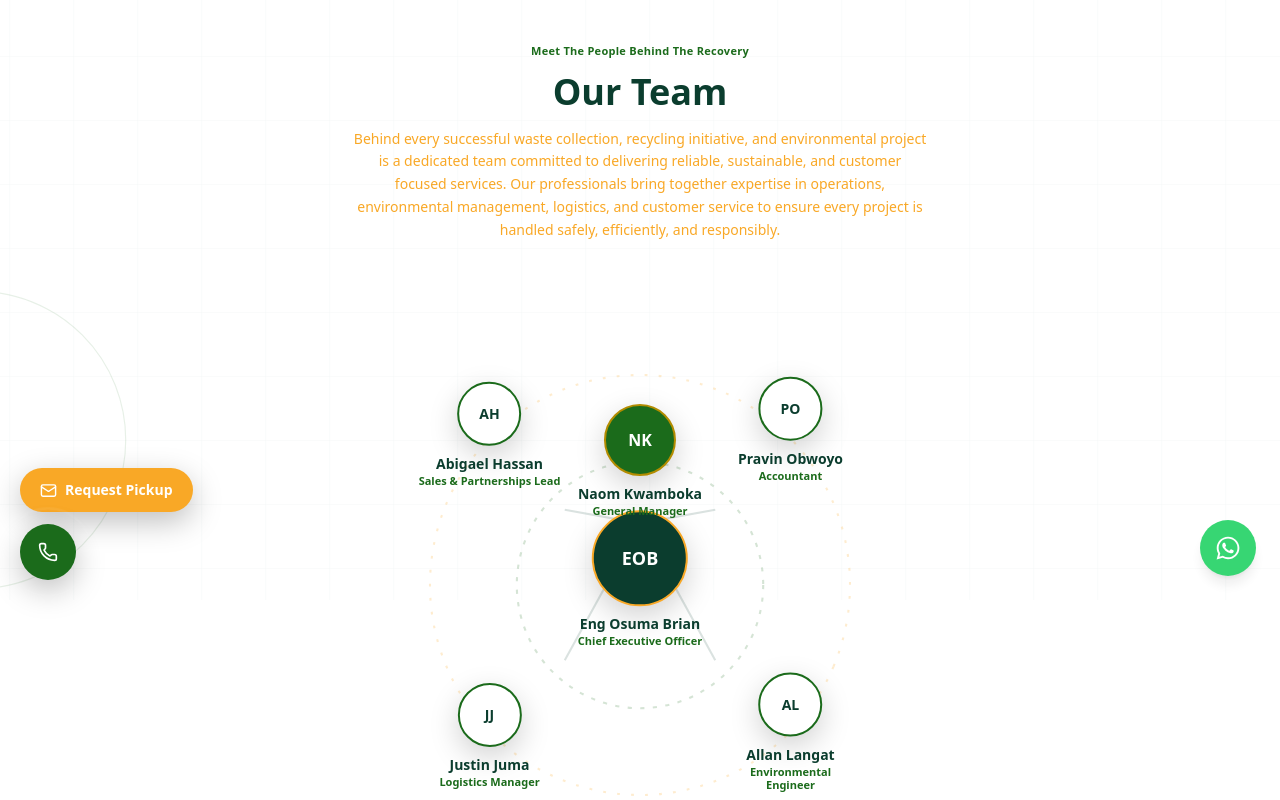
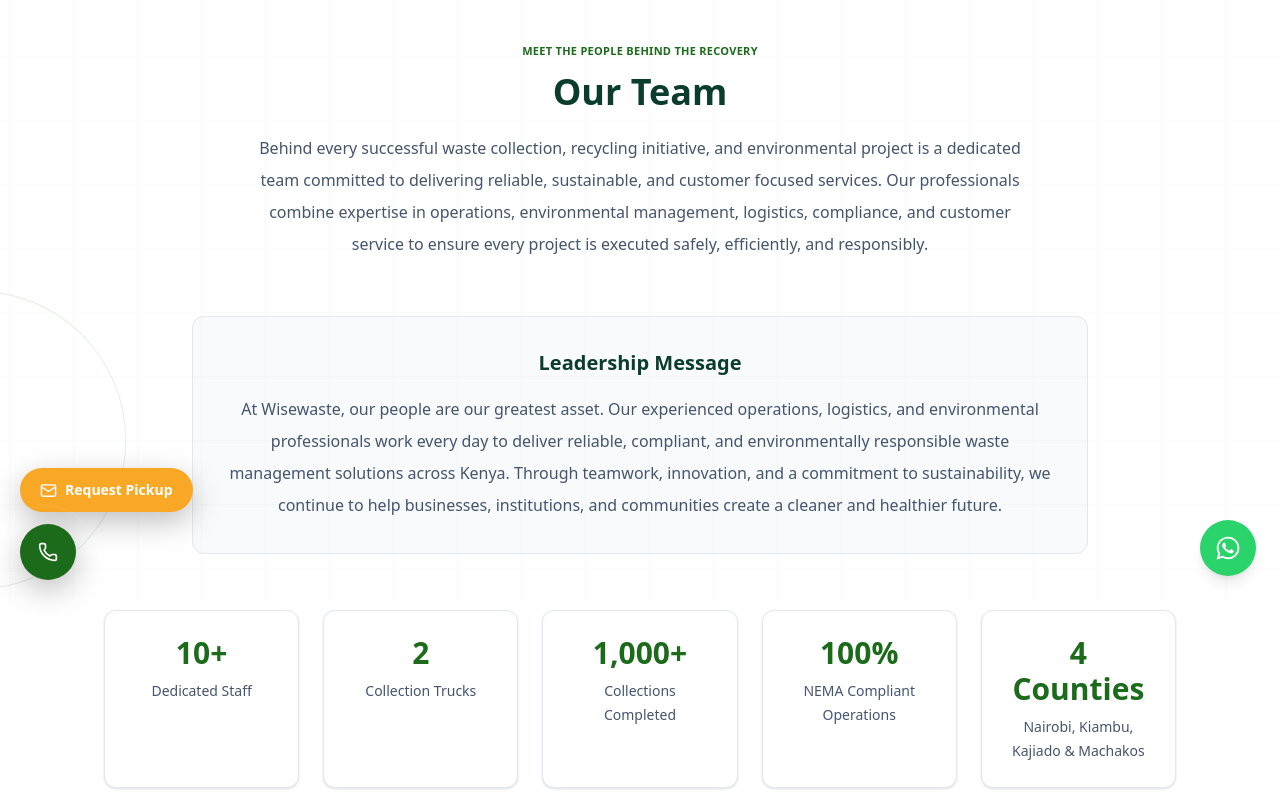
Before and after one commit to opiyodhiambo/wisewaste-revamp, a React (Vite) app: page /our-team in a window 1280 px wide. Shown: the part 200-1000 px from the top of the page. Built offline with nearby package versions, Linux system fonts and the light colour scheme.

Commit message:
redesign home page

```diff
--- a/src/pages/OurTeam.tsx
+++ b/src/pages/OurTeam.tsx
@@ -226,27 +226,116 @@
     <OurTeamBackdrop />
       <Container className="py-16 md:py-24">
   <div className="text-center">
-          <div className="text-[11px] font-semibold tracking-wide" style={{ color: GREEN }}>
+    <div
+      className="text-[11px] font-semibold tracking-wide uppercase"
+      style={{ color: GREEN }}
+    >
       Meet The People Behind The Recovery
     </div>
-          <h1 className="mt-3 text-3xl sm:text-4xl font-extrabold" style={{ color: DARK }}>
+
+    <h1
+      className="mt-3 text-3xl sm:text-4xl font-extrabold"
+      style={{ color: DARK }}
+    >
       Our Team
     </h1>
-          <p className="mt-4 max-w-xl mx-auto text-sm leading-relaxed" style={{ color: ORANGE }}>
-            Behind every successful waste collection, recycling initiative, and environmental project is a
-            dedicated team committed to delivering reliable, sustainable, and customer focused services.
-            Our professionals bring together expertise in operations, environmental management, logistics,
-            and customer service to ensure every project is handled safely, efficiently, and responsibly.
+
+    <p
+      className="mt-5 max-w-3xl mx-auto text-base leading-8 text-slate-600"
+    >
+      Behind every successful waste collection, recycling initiative, and
+      environmental project is a dedicated team committed to delivering
+      reliable, sustainable, and customer focused services. Our professionals
+      combine expertise in operations, environmental management, logistics,
+      compliance, and customer service to ensure every project is executed
+      safely, efficiently, and responsibly.
     </p>
   </div>
 
-        {/* DESKTOP / TABLET: orbital hierarchy */}
-        <div className="hidden md:block mt-16">
+  {/* Leadership Message */}
+  <motion.div
+    initial={{ opacity: 0, y: 20 }}
+    whileInView={{ opacity: 1, y: 0 }}
+    viewport={{ once: true }}
+    transition={{ duration: 0.6 }}
+    className="mt-14 max-w-4xl mx-auto rounded-xl border border-slate-200 bg-slate-50 p-8 text-center"
+  >
+    <h2
+      className="text-xl font-bold"
+      style={{ color: DARK }}
+    >
+      Leadership Message
+    </h2>
+
+    <p className="mt-4 leading-8 text-slate-600">
+      At Wisewaste, our people are our greatest asset. Our experienced
+      operations, logistics, and environmental professionals work every day to
+      deliver reliable, compliant, and environmentally responsible waste
+      management solutions across Kenya. Through teamwork, innovation, and a
+      commitment to sustainability, we continue to help businesses,
+      institutions, and communities create a cleaner and healthier future.
+    </p>
+  </motion.div>
+
+  {/* Company Scale */}
+  <motion.div
+    initial={{ opacity: 0, y: 20 }}
+    whileInView={{ opacity: 1, y: 0 }}
+    viewport={{ once: true }}
+    transition={{ duration: 0.6, delay: 0.1 }}
+    className="mt-14 grid gap-6 sm:grid-cols-2 lg:grid-cols-5"
+  >
+    {[
+      {
+        value: "10+",
+        label: "Dedicated Staff",
+      },
+      {
+        value: "2",
+        label: "Collection Trucks",
+      },
+      {
+        value: "1,000+",
+        label: "Collections Completed",
+      },
+      {
+        value: "100%",
+        label: "NEMA Compliant Operations",
+      },
+      {
+        value: "4 Counties",
+        label: "Nairobi, Kiambu, Kajiado & Machakos",
+      },
+    ].map((item) => (
+      <div
+        key={item.label}
+        className="rounded-xl border border-slate-200 bg-white p-6 text-center shadow-sm transition hover:-translate-y-1 hover:shadow-lg"
+      >
+        <div
+          className="text-3xl font-extrabold"
+          style={{ color: GREEN }}
+        >
+          {item.value}
+        </div>
+
+        <div className="mt-2 text-sm font-medium text-slate-600 leading-6">
+          {item.label}
+        </div>
+      </div>
+    ))}
+  </motion.div>
+
+  {/* DESKTOP / TABLET */}
+  <div className="hidden md:block mt-20">
     <div className="relative aspect-square w-full max-w-[560px] mx-auto">
       <OrbitRings />
       <OrgLines />
       {team.map((m) => (
-              <OrbitNode key={m.name} m={m} rPercent={m.tier === 1 ? 22 : 38} />
+        <OrbitNode
+          key={m.name}
+          m={m}
+          rPercent={m.tier === 1 ? 22 : 38}
+        />
       ))}
     </div>
   </div>
```
Lines whose indentation alone changed are shown as unchanged.
